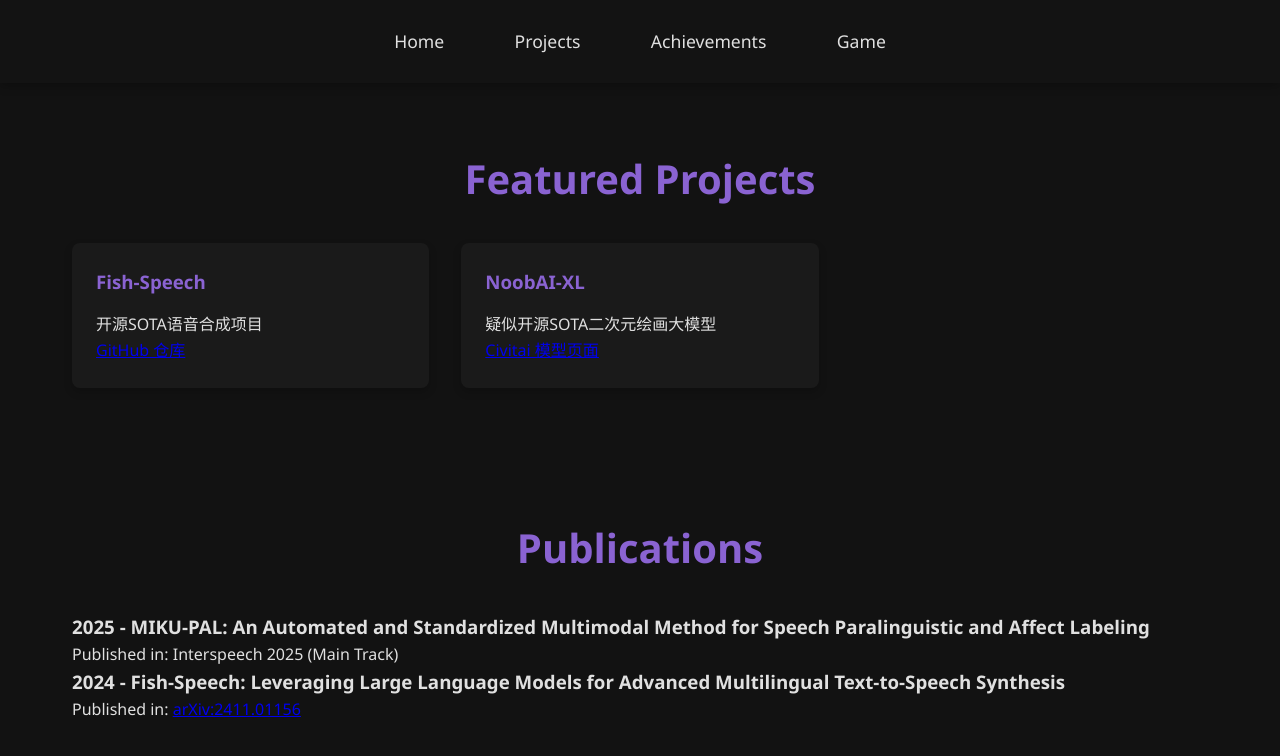
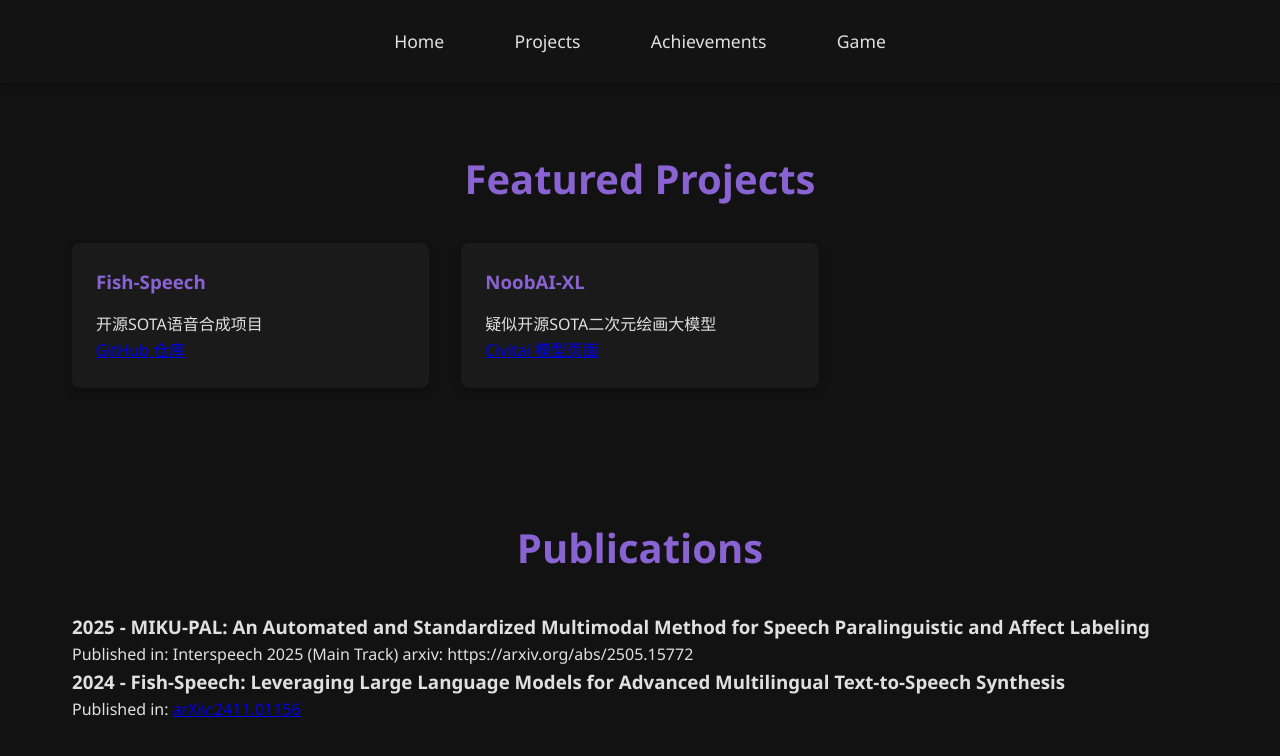
Before and after one commit to PoTaTo-Mika/PoTaTo-Mika.github.io, a plain HTML site: page projects.html in a window 1280 px wide. Drawn offline with Linux system fonts and the light colour scheme.

Commit message:
update miku-pal link.

```diff
--- a/projects.html
+++ b/projects.html
@@ -102,7 +102,7 @@
             <div class="paper-entry">
                 <h3>2025 - MIKU-PAL: An Automated and Standardized Multimodal Method for
 Speech Paralinguistic and Affect Labeling </h3>
-                <p>Published in: Interspeech 2025 (Main Track)</p>
+                <p>Published in: Interspeech 2025 (Main Track) arxiv: https://arxiv.org/abs/2505.15772</p>
             </div>
             <div class="paper-entry">
                 <h3>2024 - Fish-Speech: Leveraging Large Language Models for Advanced Multilingual Text-to-Speech Synthesis</h3>
```
